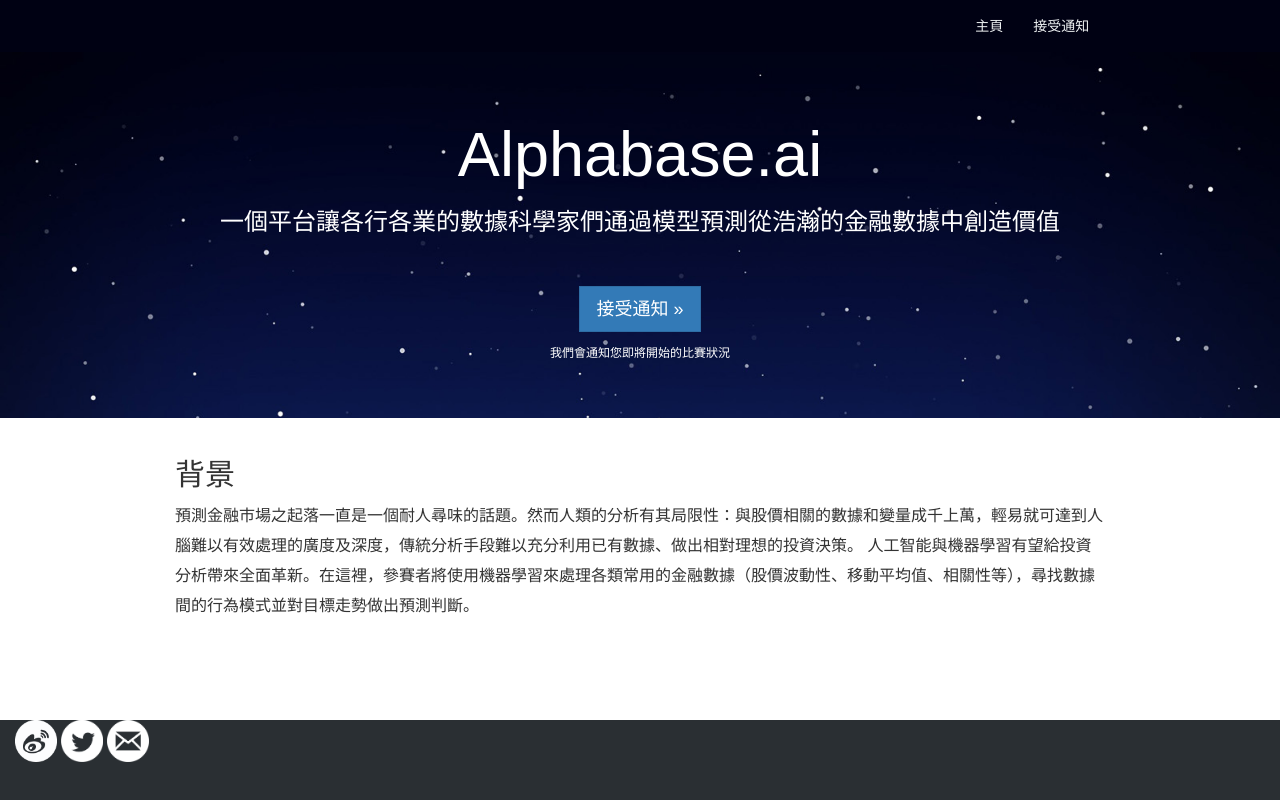
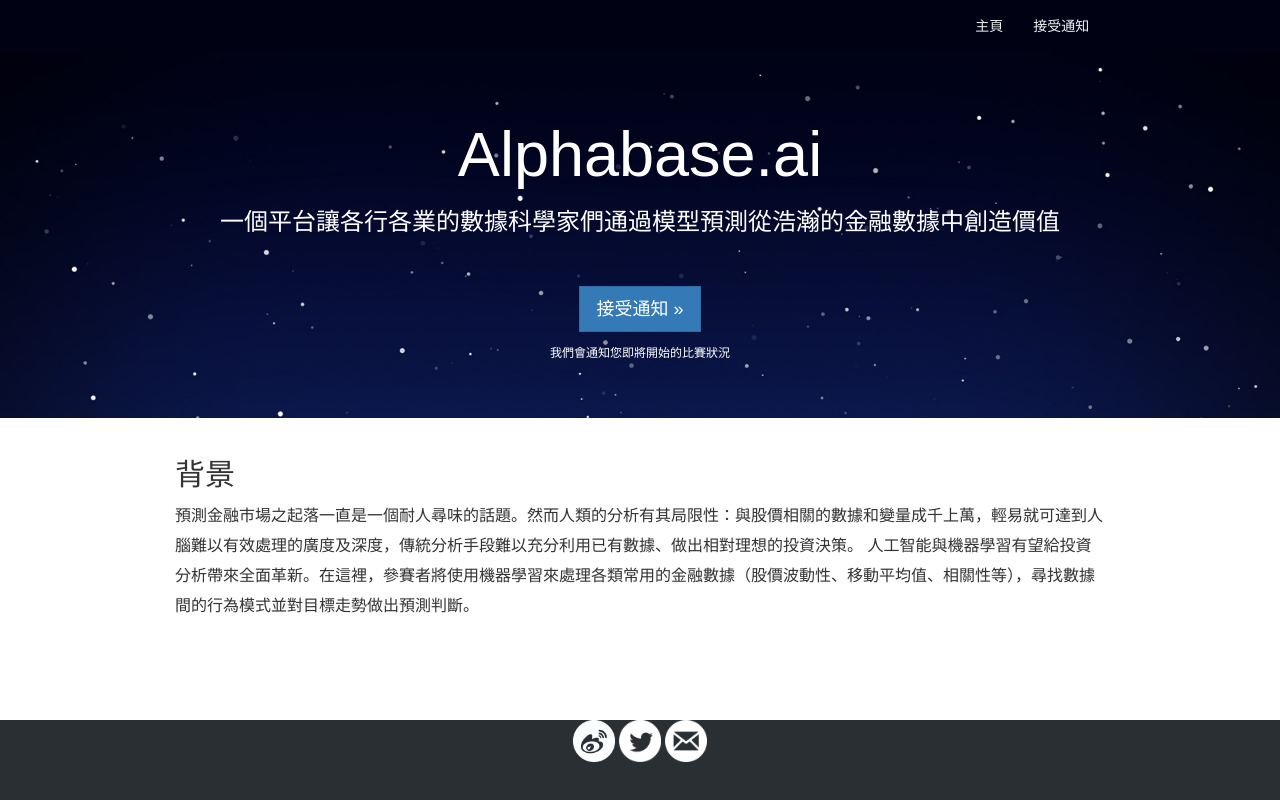
Before and after one commit to bigeyeswf/bigeyeswf.github.io, a plain HTML site: page index.html in a window 1280 px wide. Drawn offline with nearby package versions, Linux system fonts and the light colour scheme; some packages are replaced by stand-ins of ours; a script that the page names is missing.

Commit message:
Update index.html

```diff
--- a/index.html
+++ b/index.html
@@ -57,8 +57,7 @@
 	    </div>
 
 	    <footer class="footer-background">
-		    <div class="container-fluid width-75-85-95>
-			<div class="center-text">
+		    <div class="container-fluid width-75-85-95 center-text">
 			<a href="http://www.weibo.com/u/5866512252?is_all=1">
 	  			<img src="images/weibologo.png" style="width:42px;height:42px;border:0;">
 			</a>
@@ -68,7 +67,6 @@
 			<a href="mailto:mlaiasia@gmail.com">
   				<img src="images/emaillogo.png" style="width:42px;height:42px;border:0;">
 			</a>
-			</div>
 		    </div>
 		</footer>
 
```
Lines whose indentation alone changed are shown as unchanged.
